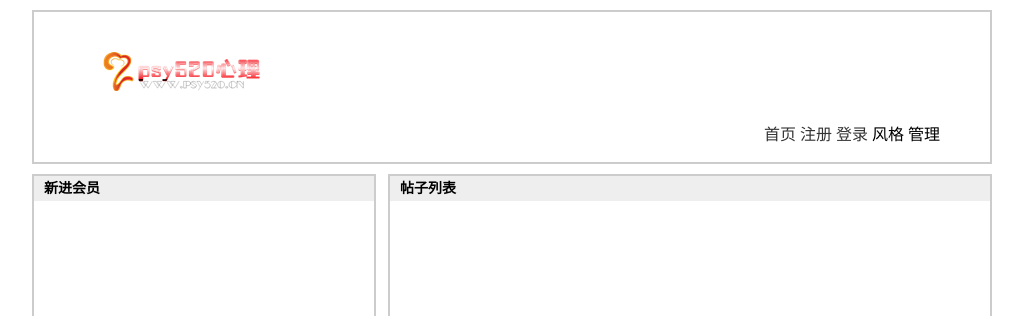
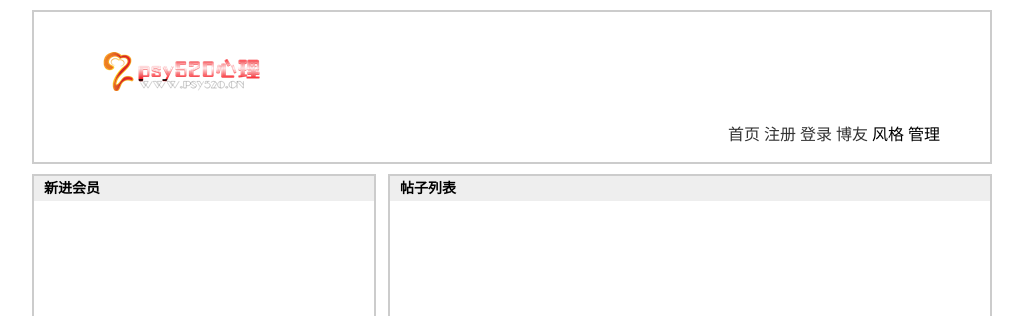
Before and after one commit to webfans/bbs, a PHP site: page /index.php in a window 1280 px wide. Shown: the top 316 px of the page, without its empty margins (128-1151 px from the left). Run offline with PHP 8.4, Linux system fonts and the light colour scheme.

Commit message:
add <a href="blog.php"></a>

```diff
--- a/includes/header.inc.php
+++ b/includes/header.inc.php
@@ -24,6 +24,7 @@ if (!defined('IN_TG')){
 
         ?>
 
+        <li><a href="blog.php">博友</a></li>
         <li>风格</li>
         <li>管理</li>
         <?php
```
